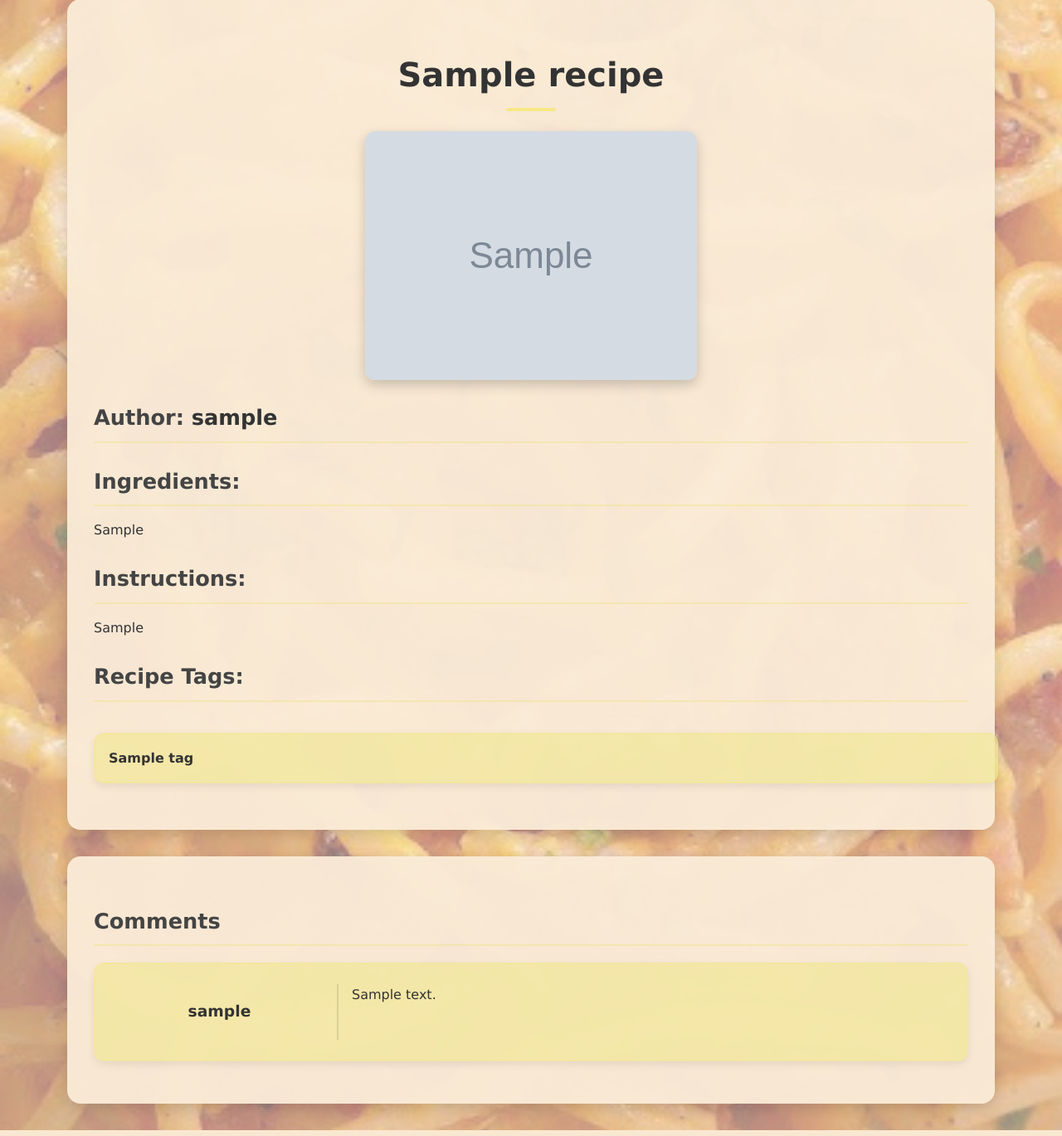
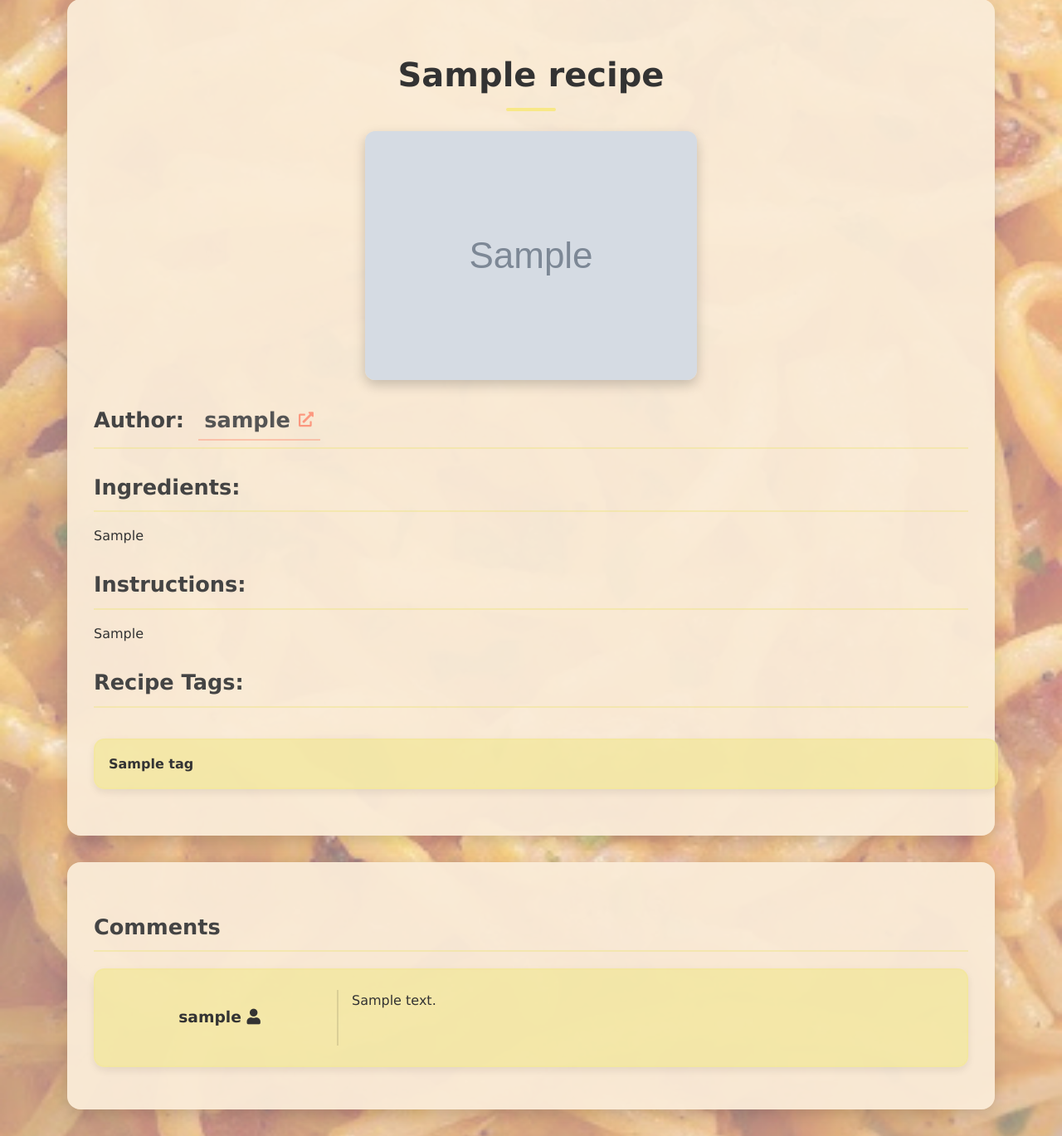
Before and after one commit to MySTerY1747/FlavorFolio, a Django app: page /recipe/1/ in a window 1280 px wide. Shown: the part 195-1564 px from the top of the page at 83% size. Run offline with Django 5.2, Linux system fonts and the light colour scheme; tables that the repository leaves empty hold one stand-in row (values such as "Sample post"); grey boxes marked "Sample" are stand-in pictures; some libraries are stand-ins or nearby versions.

Commit message:
add more visible links in recipe page

```diff
--- a/flavorfolio/static/stylesheets/recipe_styles.css
+++ b/flavorfolio/static/stylesheets/recipe_styles.css
@@ -256,3 +256,62 @@ textarea.comment-input {
     transform: translateY(-3px);
     box-shadow: 0 5px 10px rgba(0, 0, 0, 0.15);
 }
+
+.author-link {
+    color: #555;
+    font-weight: 600;
+    text-decoration: none;
+    border-bottom: 2px solid rgba(255, 99, 71, 0.3);
+    transition: all 0.2s ease;
+    padding: 0.1em 0.3em;
+    margin-left: 0.3em;
+    display: inline-flex;
+    align-items: center;
+    gap: 0.4em;
+}
+
+.author-link:hover {
+    color: #333;
+    border-bottom-color: tomato;
+    background-color: rgba(255, 255, 255, 0.4);
+    box-shadow: 0 2px 8px rgba(0, 0, 0, 0.08);
+    transform: translateY(-1px);
+}
+
+.author-link i {
+    font-size: 0.7em;
+    color: rgba(255, 99, 71, 0.6);
+    transition: color 0.2s ease;
+}
+
+.author-link:hover i {
+    color: tomato;
+
+
+.comment-author-link {
+    color: #666;
+    text-decoration: none !important;
+    border-bottom: 2px solid rgba(255, 99, 71, 0.4) !important;
+    transition: all 0.2s ease;
+    padding: 0.1em 0.2em;
+    display: inline-flex;
+    align-items: center;
+    gap: 0.3em;
+}
+
+.comment-author-link:hover {
+    color: #444;
+    border-bottom-color: rgba(255, 99, 71, 0.7) !important;
+    background-color: rgba(255, 255, 255, 0.3);
+}
+
+.comment-author-link i {
+    font-size: 0.6em;
+    color: rgba(255, 99, 71, 0.5) !important;
+    border-bottom: 2px solid rgba(255, 99, 71, 0.4) !important;
+    transition: color 0.2s ease;
+}
+
+.comment-author-link:hover i {
+    color: rgba(255, 99, 71, 0.8) !important;
+}
--- a/flavorfolio/templates/recipes/base.html
+++ b/flavorfolio/templates/recipes/base.html
@@ -4,6 +4,7 @@
   <head lang="en">
   <meta charset="UTF-8"/>
   <link rel="stylesheet" href="{% static 'stylesheets/base_styles.css' %}">
+  <link rel="stylesheet" href="https://cdnjs.cloudflare.com/ajax/libs/font-awesome/5.15.4/css/all.min.css">
   <script type="text/javascript" src="{% static 'scripts/jquery-3.7.1.js' %}"></script>
   <style>
   body {
--- a/flavorfolio/templates/recipes/recipe.html
+++ b/flavorfolio/templates/recipes/recipe.html
@@ -16,8 +16,12 @@ FlavourFolio - {{ recipe.title }}
 <img src="{{ recipe.image.url }}" class="recipe-page-image" alt="Recipe image">
 
 <h1 class="recipe-subtitles">
-  Author: <a href="/profile/{{ recipe.user.id }}">{{ recipe.user.username }}</a></h1>
-
+  Author:
+  <a href="{% url 'recipes:profile' recipe.user.id %}" class="author-link">
+    {{ recipe.user.username }}
+    <i class="fas fa-external-link-alt"></i>
+  </a>
+</h1>
 {% if user == recipe.user %}
 <div class="action-buttons">
     <form action="{% url 'recipes:delete_recipe' recipe.id %}" method="post"
@@ -51,7 +55,10 @@ FlavourFolio - {{ recipe.title }}
     {% for comment in recipe.comments.all %}
     <div class="comment-box">
     <div class="profile-section">
-      <h3> <a href="/profile/{{ comment.user.id }}">{{ comment.user.username }}</a></h3>
+        <h3><a class="comment-author-link" href="{% url 'recipes:profile' comment.user.id %}">
+            {{ comment.user.username }}
+            <i class="fas fa-user"></i>
+        </a></h3>
     </div>
     <div class="comment-section">
       {{ comment.content }}
```
